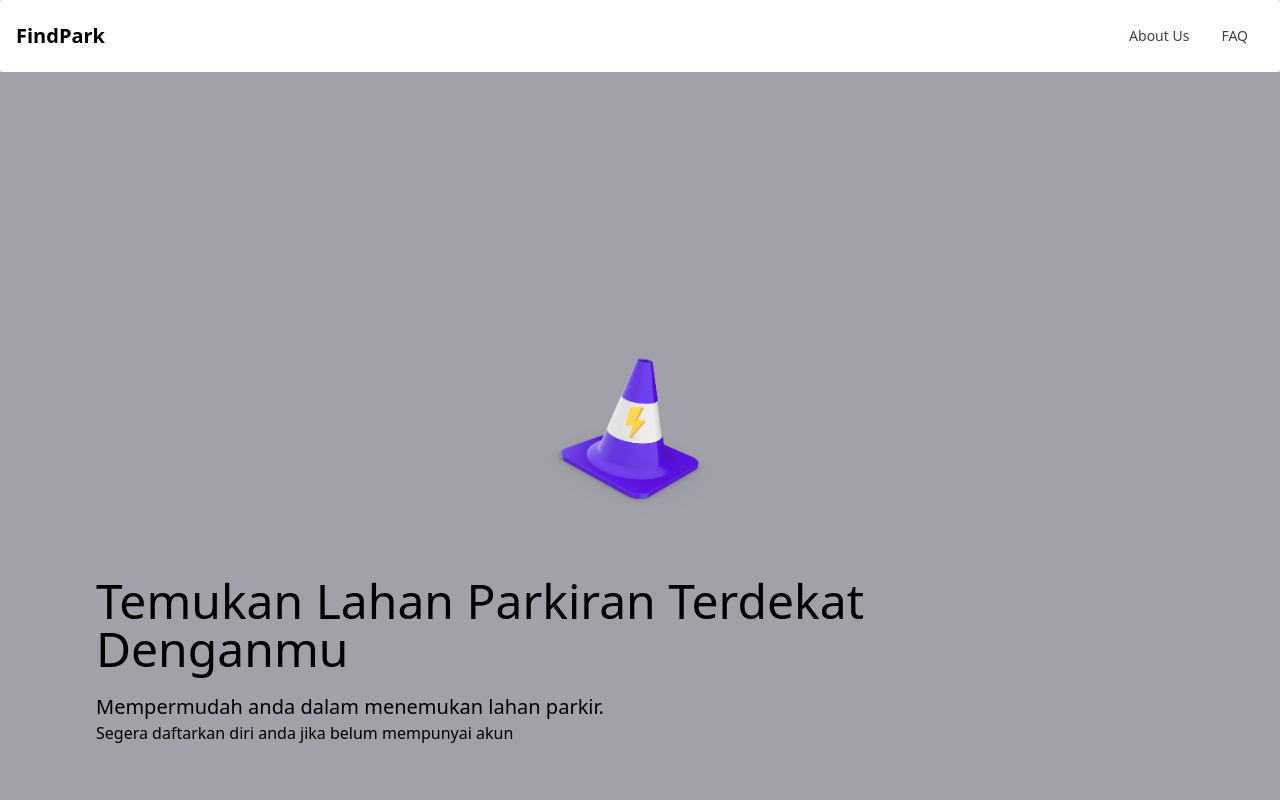
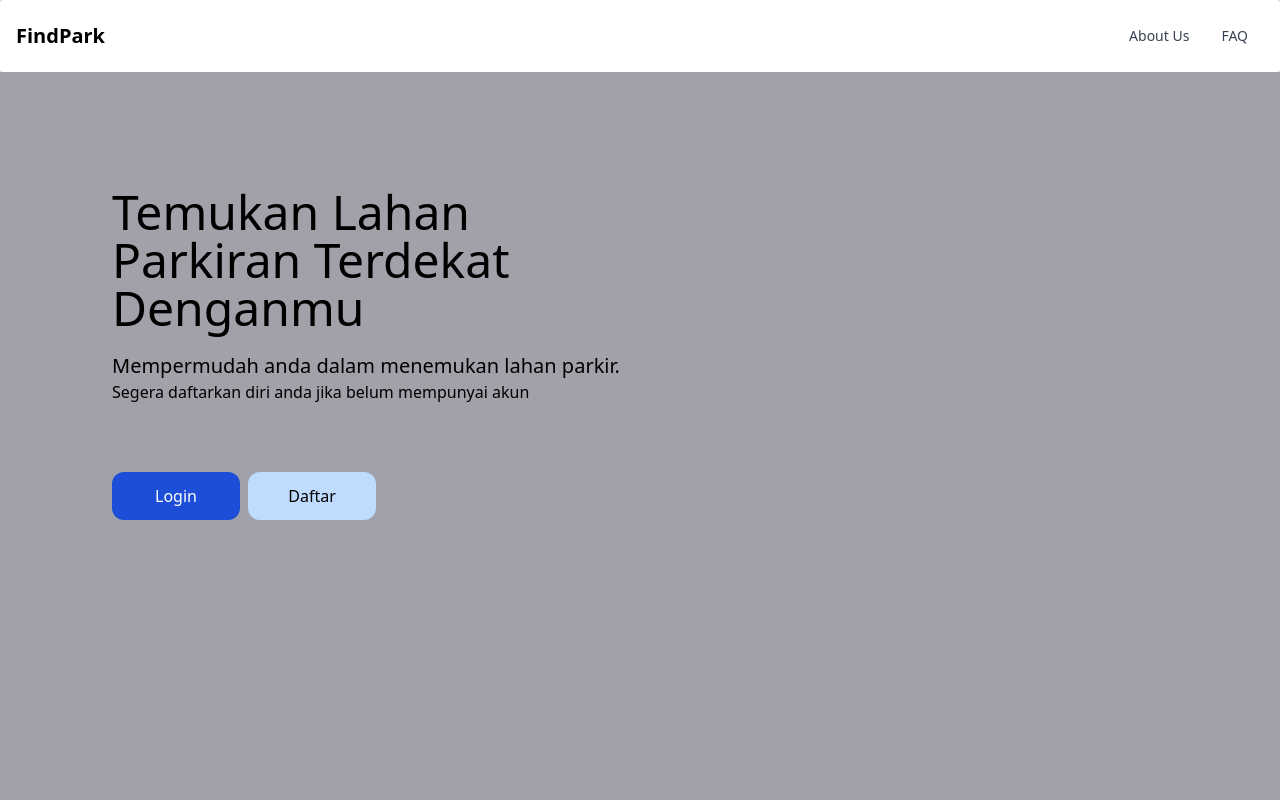
Before and after one commit to ahmadadi1415/nextfindpark, a Next.js app: page / in a window 1280 px wide. Shown: the top 800 px of the page. Built offline with nearby package versions, Linux system fonts and the light colour scheme.

Commit message:
Update index.tsx

```diff
--- a/src/pages/index.tsx
+++ b/src/pages/index.tsx
@@ -1,30 +1,36 @@
-import Head from 'next/head';
-import Image from 'next/image';
-import { Inter } from '@next/font/google';
-import { Navbar } from '@/components/navbar';
-import { Footer } from '@/components/footer';
+import Head from "next/head";
+import Image from "next/image";
+import { Inter } from "@next/font/google";
+import { Navbar } from "@/components/navbar";
+import { Footer } from "@/components/footer";
 
-const inter = Inter({ subsets: ['latin'] });
+const inter = Inter({ subsets: ["latin"] });
 
 export default function Home() {
   return (
     <>
       <Navbar />
       <div>
-        <main className="flex flex-col justify-between items-center p-24 min-h-screen bg-zinc-400">
-          <div className="flex w-3/4 container flex-col mr-auto py-28 relative">
-            <Image
+        <main className="flex flex-col justify-between items-center p-28 min-h-screen bg-zinc-400">
+          <div className="flex w-1/2 container flex-col mr-auto py-1 relative">
+            {/* <Image
               src="/cone.png"
               alt="Picture of the author"
               width="320"
               height="120"
               objectFit="cover" // change to suit your needs
               className="ml-96" // just an example
-            />
-            <h1 className="text-5xl font-sans text-left">Temukan Lahan Parkiran Terdekat Denganmu</h1>
+            /> */}
+            <h1 className="text-5xl font-sans text-left">
+              Temukan Lahan Parkiran Terdekat Denganmu
+            </h1>
             <div className="py-5">
-              <h2 className="text-xl font-sans text-left">Mempermudah anda dalam menemukan lahan parkir.</h2>
-              <p className="text-s font-sans text-left">Segera daftarkan diri anda jika belum mempunyai akun</p>
+              <h2 className="text-xl font-sans text-left">
+                Mempermudah anda dalam menemukan lahan parkir.
+              </h2>
+              <p className="text-s font-sans text-left">
+                Segera daftarkan diri anda jika belum mempunyai akun
+              </p>
             </div>
             <div className="py-12">
               <button
```
